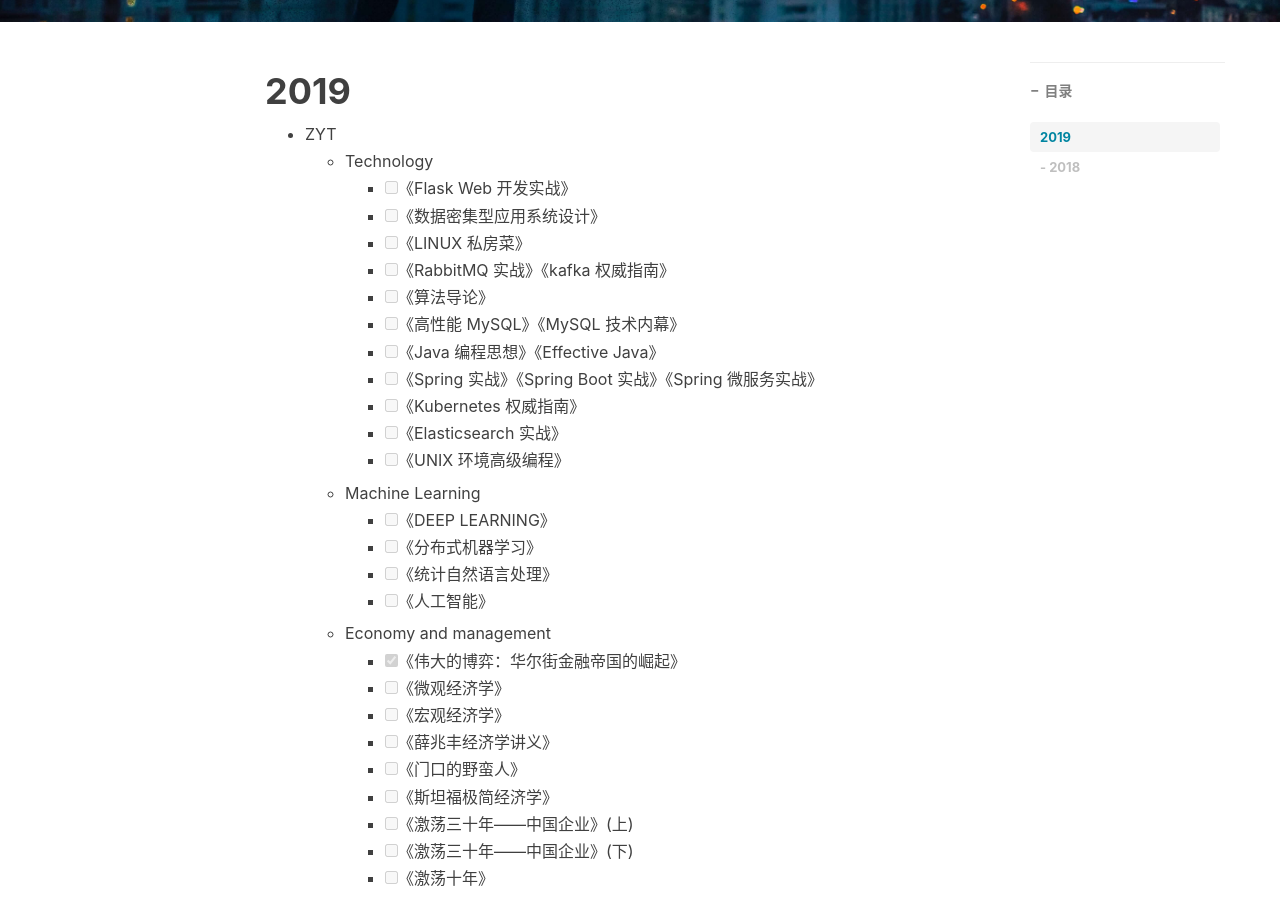
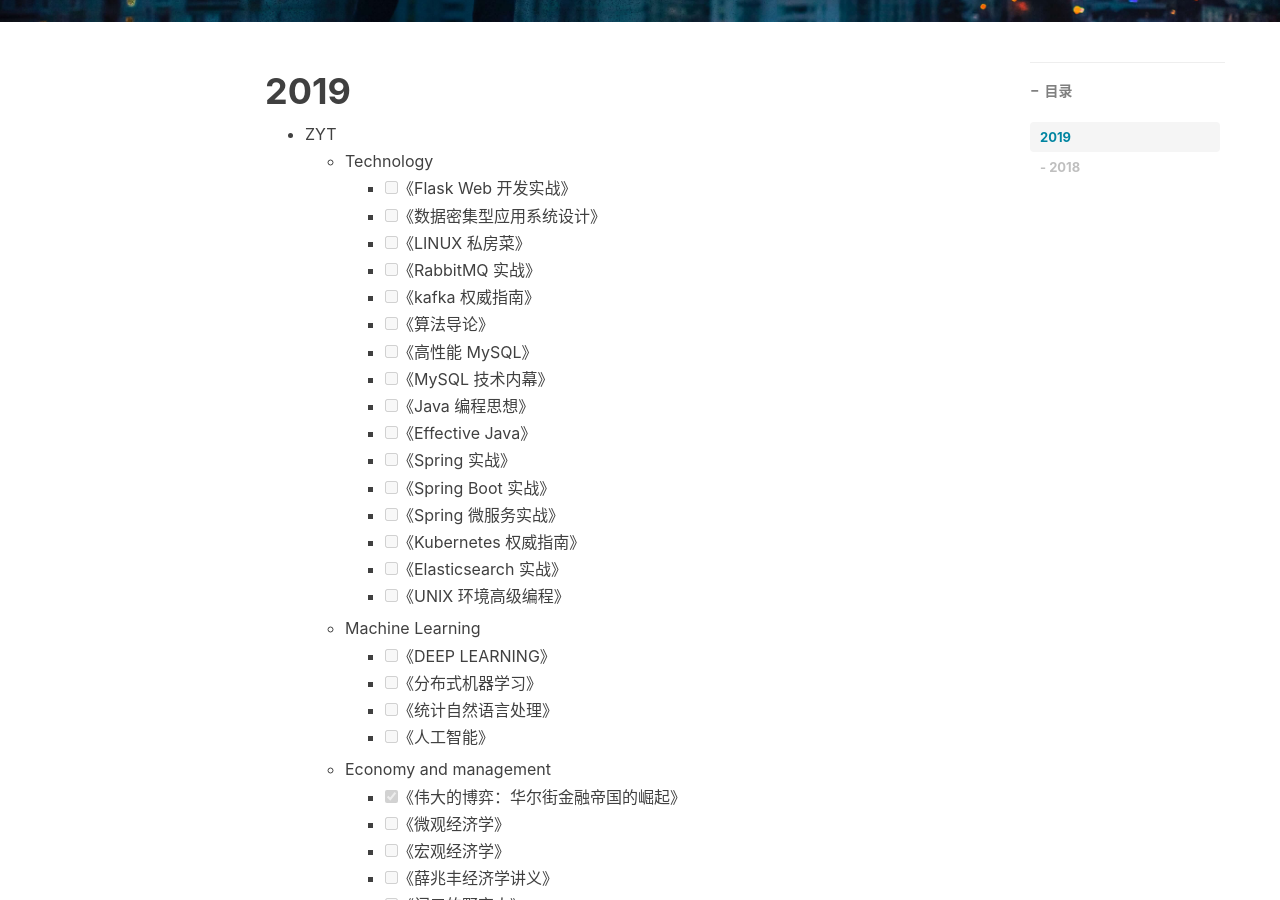
Before and after one commit to zyt312074545/zyt312074545.github.io, a Jekyll site: the page built from Book_list.md, in a window 1280 px wide and 900 px high, scrolled down 467 px. Built offline with Jekyll 4.4.1, drawn with Linux system fonts in a browser that asks for light colours; nearby versions of some CDN libraries; comment, search, counter and statistics services are not loaded.

```diff
--- a/Book_list.md
+++ b/Book_list.md
@@ -16,11 +16,16 @@ tags:
         - [ ] 《Flask Web 开发实战》
         - [ ] 《数据密集型应用系统设计》
         - [ ] 《LINUX 私房菜》
-        - [ ] 《RabbitMQ 实战》《kafka 权威指南》
+        - [ ] 《RabbitMQ 实战》
+        - [ ] 《kafka 权威指南》
         - [ ] 《算法导论》
-        - [ ] 《高性能 MySQL》《MySQL 技术内幕》
-        - [ ] 《Java 编程思想》《Effective Java》
-        - [ ] 《Spring 实战》《Spring Boot 实战》《Spring 微服务实战》
+        - [ ] 《高性能 MySQL》
+        - [ ] 《MySQL 技术内幕》
+        - [ ] 《Java 编程思想》
+        - [ ] 《Effective Java》
+        - [ ] 《Spring 实战》
+        - [ ] 《Spring Boot 实战》
+        - [ ] 《Spring 微服务实战》
         - [ ] 《Kubernetes 权威指南》
         - [ ] 《Elasticsearch 实战》
         - [ ] 《UNIX 环境高级编程》
```
